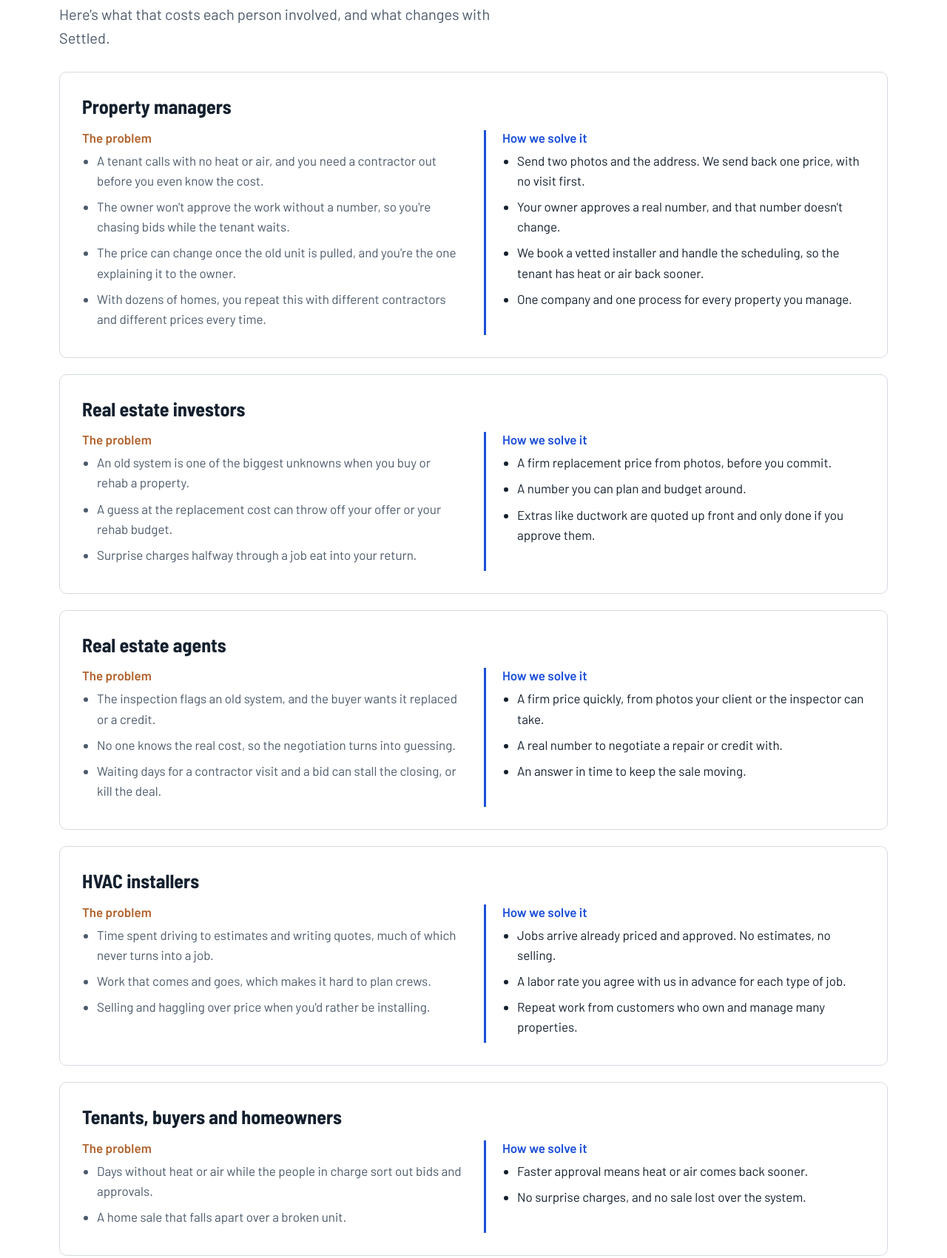
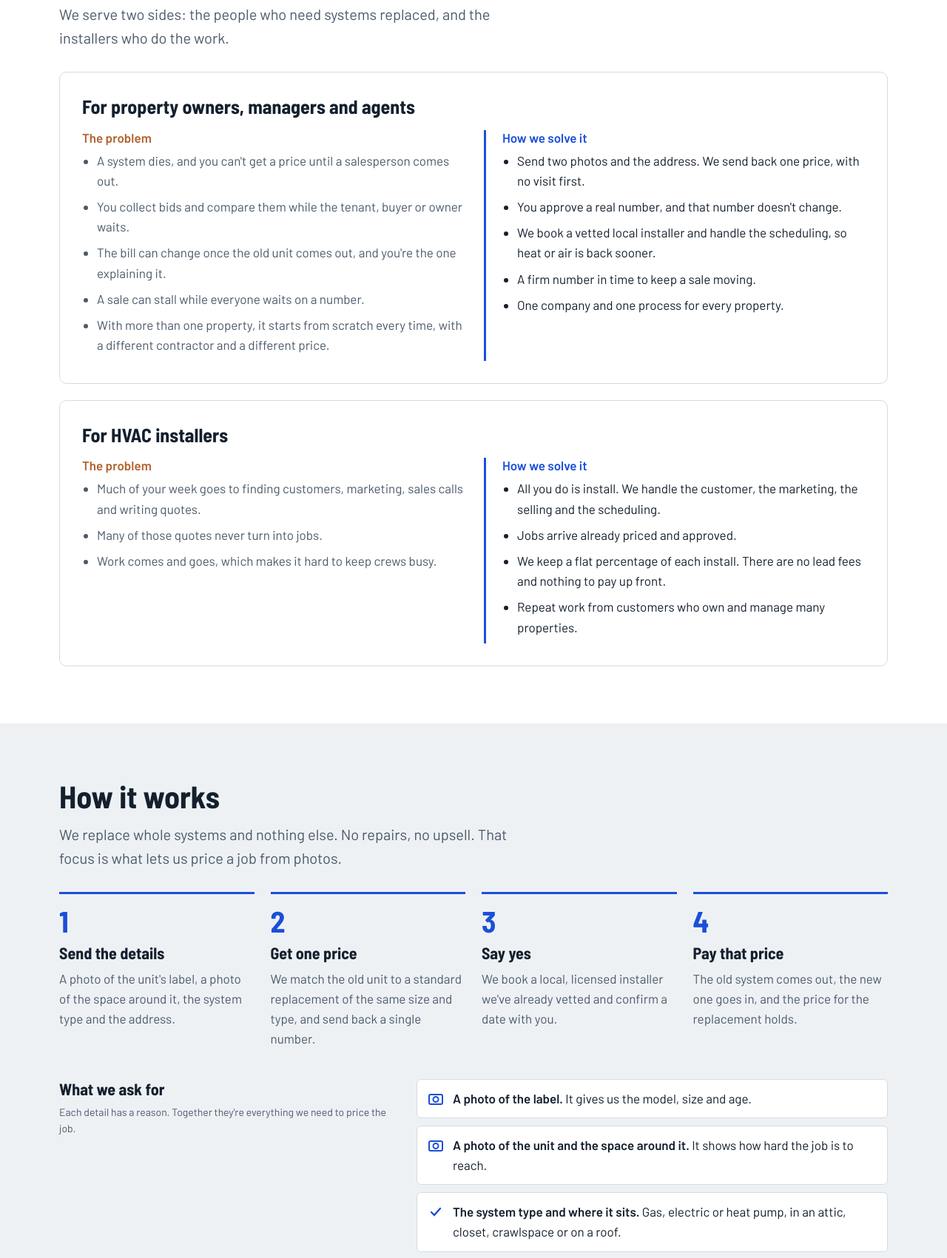
Before and after one commit to marcusmercier75-png/HVAC, a plain HTML site: page index.html in a window 1280 px wide. Shown: the part 1142-2843 px from the top of the page at 74% size. Drawn offline with Linux system fonts and the light colour scheme.

Commit message:
Focus on two customers; installers pay a flat percentage per install
Co-Authored-By: Claude Opus 5.5 <noreply@anthropic.com>
Claude-Session: https://claude.ai/code/session_01GYRBNUQix5AHAUKd66wr5y

```diff
--- a/index.html
+++ b/index.html
@@ -4,7 +4,7 @@
 <meta charset="utf-8">
 <meta name="viewport" content="width=device-width, initial-scale=1">
 <title>Settled HVAC Replacement</title>
-<meta name="description" content="Full heating and cooling system replacements at one price, set before the work starts. For property managers, real estate investors and agents.">
+<meta name="description" content="Full heating and cooling system replacements at one price, set before the work starts. For property owners, managers and agents, and the installers who do the work.">
 <link rel="preconnect" href="https://fonts.googleapis.com">
 <link rel="preconnect" href="https://fonts.gstatic.com" crossorigin>
 <link href="https://fonts.googleapis.com/css2?family=Barlow+Semi+Condensed:wght@600;700&family=Barlow:wght@400;500;600&display=swap" rel="stylesheet">
@@ -271,116 +271,55 @@ footer .wrap{display:flex;flex-wrap:wrap;gap:12px 28px;justify-content:space-bet
 
 <section class="band" id="problems">
   <div class="wrap">
-    <h2>The problem with replacing a system today</h2>
+    <h2>The problems we solve</h2>
     <p class="lead">When a heating or cooling system dies, the owner needs a new one fast. But getting a price means waiting for a salesperson to come out, comparing bids, and hoping the final bill matches. For anyone who owns or manages more than one property, this happens again and again, and every time it starts from scratch.</p>
-    <p class="lead">Here's what that costs each person involved, and what changes with Settled.</p>
+    <p class="lead">We serve two sides: the people who need systems replaced, and the installers who do the work.</p>
 
     <div class="pb">
       <article>
-        <h3>Property managers</h3>
+        <h3>For property owners, managers and agents</h3>
         <div class="pb-cols">
           <div class="was">
             <h4>The problem</h4>
             <ul>
-              <li>A tenant calls with no heat or air, and you need a contractor out before you even know the cost.</li>
-              <li>The owner won't approve the work without a number, so you're chasing bids while the tenant waits.</li>
-              <li>The price can change once the old unit is pulled, and you're the one explaining it to the owner.</li>
-              <li>With dozens of homes, you repeat this with different contractors and different prices every time.</li>
+              <li>A system dies, and you can't get a price until a salesperson comes out.</li>
+              <li>You collect bids and compare them while the tenant, buyer or owner waits.</li>
+              <li>The bill can change once the old unit comes out, and you're the one explaining it.</li>
+              <li>A sale can stall while everyone waits on a number.</li>
+              <li>With more than one property, it starts from scratch every time, with a different contractor and a different price.</li>
             </ul>
           </div>
           <div class="now">
             <h4>How we solve it</h4>
             <ul>
               <li>Send two photos and the address. We send back one price, with no visit first.</li>
-              <li>Your owner approves a real number, and that number doesn't change.</li>
-              <li>We book a vetted installer and handle the scheduling, so the tenant has heat or air back sooner.</li>
-              <li>One company and one process for every property you manage.</li>
+              <li>You approve a real number, and that number doesn't change.</li>
+              <li>We book a vetted local installer and handle the scheduling, so heat or air is back sooner.</li>
+              <li>A firm number in time to keep a sale moving.</li>
+              <li>One company and one process for every property.</li>
             </ul>
           </div>
         </div>
       </article>
 
       <article>
-        <h3>Real estate investors</h3>
+        <h3>For HVAC installers</h3>
         <div class="pb-cols">
           <div class="was">
             <h4>The problem</h4>
             <ul>
-              <li>An old system is one of the biggest unknowns when you buy or rehab a property.</li>
-              <li>A guess at the replacement cost can throw off your offer or your rehab budget.</li>
-              <li>Surprise charges halfway through a job eat into your return.</li>
+              <li>Much of your week goes to finding customers, marketing, sales calls and writing quotes.</li>
+              <li>Many of those quotes never turn into jobs.</li>
+              <li>Work comes and goes, which makes it hard to keep crews busy.</li>
             </ul>
           </div>
           <div class="now">
             <h4>How we solve it</h4>
             <ul>
-              <li>A firm replacement price from photos, before you commit.</li>
-              <li>A number you can plan and budget around.</li>
-              <li>Extras like ductwork are quoted up front and only done if you approve them.</li>
-            </ul>
-          </div>
-        </div>
-      </article>
-
-      <article>
-        <h3>Real estate agents</h3>
-        <div class="pb-cols">
-          <div class="was">
-            <h4>The problem</h4>
-            <ul>
-              <li>The inspection flags an old system, and the buyer wants it replaced or a credit.</li>
-              <li>No one knows the real cost, so the negotiation turns into guessing.</li>
-              <li>Waiting days for a contractor visit and a bid can stall the closing, or kill the deal.</li>
-            </ul>
-          </div>
-          <div class="now">
-            <h4>How we solve it</h4>
-            <ul>
-              <li>A firm price quickly, from photos your client or the inspector can take.</li>
-              <li>A real number to negotiate a repair or credit with.</li>
-              <li>An answer in time to keep the sale moving.</li>
-            </ul>
-          </div>
-        </div>
-      </article>
-
-      <article>
-        <h3>HVAC installers</h3>
-        <div class="pb-cols">
-          <div class="was">
-            <h4>The problem</h4>
-            <ul>
-              <li>Time spent driving to estimates and writing quotes, much of which never turns into a job.</li>
-              <li>Work that comes and goes, which makes it hard to plan crews.</li>
-              <li>Selling and haggling over price when you'd rather be installing.</li>
-            </ul>
-          </div>
-          <div class="now">
-            <h4>How we solve it</h4>
-            <ul>
-              <li>Jobs arrive already priced and approved. No estimates, no selling.</li>
-              <li>A labor rate you agree with us in advance for each type of job.</li>
+              <li>All you do is install. We handle the customer, the marketing, the selling and the scheduling.</li>
+              <li>Jobs arrive already priced and approved.</li>
+              <li>We keep a flat percentage of each install. There are no lead fees and nothing to pay up front.</li>
               <li>Repeat work from customers who own and manage many properties.</li>
-            </ul>
-          </div>
-        </div>
-      </article>
-
-      <article>
-        <h3>Tenants, buyers and homeowners</h3>
-        <div class="pb-cols">
-          <div class="was">
-            <h4>The problem</h4>
-            <ul>
-              <li>Days without heat or air while the people in charge sort out bids and approvals.</li>
-              <li>A home sale that falls apart over a broken unit.</li>
-            </ul>
-          </div>
-          <div class="now">
-            <h4>How we solve it</h4>
-            <ul>
-              <li>Faster approval means heat or air comes back sooner.</li>
-              <li>No surprise charges, and no sale lost over the system.</li>
             </ul>
           </div>
         </div>
@@ -467,16 +406,16 @@ footer .wrap{display:flex;flex-wrap:wrap;gap:12px 28px;justify-content:space-bet
 <section class="band" id="installers">
   <div class="wrap pros">
     <div>
-      <h2>For HVAC installers: steady jobs, price already agreed.</h2>
-      <p class="lead">We do the selling, quoting, scheduling and customer calls. You do what you're best at: installing.</p>
-      <p>We agree on a fixed labor rate with you up front for each job type and access level, then send you replacements that match it. We work with licensed installers and keep more than one in each market, so no one is stretched thin.</p>
-      <a class="btn main" href="#quote" data-role="installer">Join the installer network</a>
+      <h2>For HVAC installers: all you do is install.</h2>
+      <p class="lead">We're a vetted network of trusted local installers. We bring the customer, sell the job and set the schedule. You show up and do the work.</p>
+      <p>We keep a flat percentage of each install, and only when there's a job. We vet every installer before they join and keep more than one in each market, so customers can trust whoever shows up and no one is stretched thin.</p>
+      <a class="btn main" href="#quote" data-role="installer">Apply to join the network</a>
     </div>
     <ul>
-      <li><strong>No selling or estimating</strong><span>Jobs arrive priced and approved.</span></li>
-      <li><strong>Rates you set with us first</strong><span>A fixed price per job type: easy, medium or hard access.</span></li>
+      <li><strong>We handle the customer</strong><span>Marketing, selling, quoting, scheduling and follow-up calls are on us.</span></li>
+      <li><strong>A flat percentage per install</strong><span>No lead fees, no marketing spend, nothing up front.</span></li>
       <li><strong>Like-for-like work</strong><span>Same size, same type, existing connections. Extras are quoted and approved before you arrive.</span></li>
-      <li><strong>Repeat volume</strong><span>Our customers own and manage many properties, so the work comes back.</span></li>
+      <li><strong>Vetted and trusted</strong><span>Every installer is checked before joining, which is why customers say yes without a sales visit.</span></li>
     </ul>
   </div>
 </section>
@@ -506,8 +445,7 @@ footer .wrap{display:flex;flex-wrap:wrap;gap:12px 28px;justify-content:space-bet
       <fieldset>
         <legend>I am a</legend>
         <div class="chips">
-          <label><input type="radio" name="role" value="Property manager" checked> Property manager</label>
-          <label><input type="radio" name="role" value="Real estate investor"> Investor</label>
+          <label><input type="radio" name="role" value="Property owner or manager" checked> Property owner or manager</label>
           <label><input type="radio" name="role" value="Real estate agent"> Agent</label>
           <label><input type="radio" name="role" value="HVAC installer" id="r-inst"> HVAC installer</label>
         </div>
```
